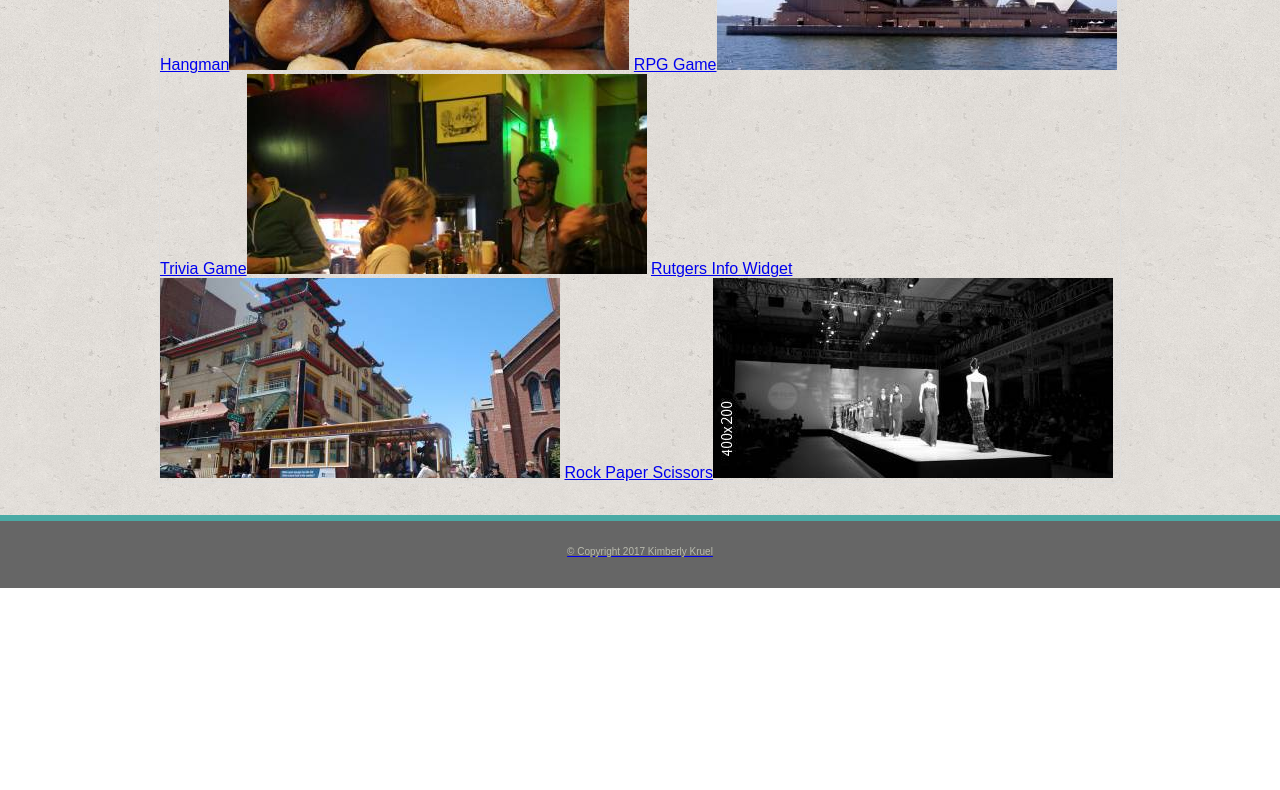
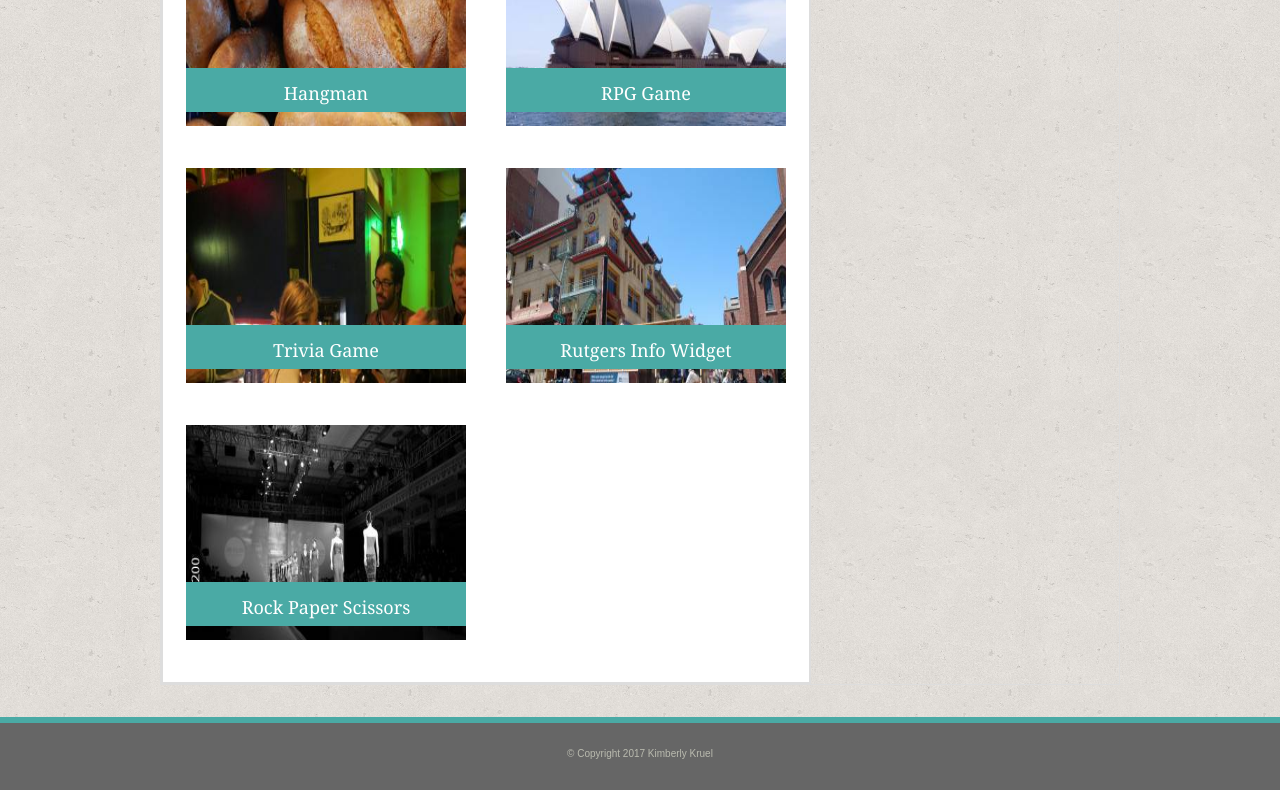
Before and after one commit to kkruel8100/Basic-Portfolio, a plain HTML site: page portfolio.html in a window 1280 px wide. Shown: the part 338-1128 px from the top of the page. Before the commit the page ends 926 px from the top, so only its background shows below. Drawn offline with Linux system fonts and the light colour scheme.

Commit message:
Completed 3 page styling with CSS

```diff
--- a/assets/css/style.css
+++ b/assets/css/style.css
@@ -5,12 +5,12 @@ body {
 	font-size: 16px;
 	margin: 0 auto;
 	background-image: url("../images/cork-wallet.png");
-
 }
 
 /*Sticky footer*/
 
 .wrapper {
+	position: relative;
 	min-height: 100%
 	margin-bottom: -90px;
 	margin: 0px;
@@ -76,18 +76,15 @@ h1 {
 }
 
 main {
-	width: 960px;
+	width: 958px;
 	margin: 0 auto;
 	border: 1px #dddddd solid;
 	position: relative;
-
 }
 
 main h1, main h2 {
 	background-color: #ffffff;
 	color: #4aaaa5;
-
-
 }
 
 main p {
@@ -105,10 +102,9 @@ main h2 {
 	margin: 0px 0px 24px 0px;
 	padding-bottom: 24px;
 	border-bottom: 1px #e1e1e1 solid;
-
 }
 
-.aboutMe, .contact {
+.aboutMe, .contact, .portfolio{
 	width: 600px;
 	margin: 39px 36px 0px 0px;
 	border: 2px #dddddd solid;
@@ -139,7 +135,6 @@ main h2 {
 .sideBarConnect a img {
 	width: 44px;
 	height: 44px;
-
 }
 
 .sideBarConnect a.middle {
@@ -161,3 +156,83 @@ footer p {
 	margin: 0;
 	margin-top: 25px;
 }
+
+/*Contact form */
+
+form input {
+	display: block;
+	width: 560px;
+	height: 28px;
+	border: 1px #e1e1e1 solid;
+	margin: 0;
+}
+
+form .formMessage {
+	height: 190px;
+	width: 560px;
+}
+
+form .button {
+	background-color: #4aaaa5;
+	width: 108px;
+	height: 37px;
+	color:  #ffffff;
+	font-size: 16px;
+	margin-top: 18px;
+	border: none;
+}
+
+/*Portfolio */
+
+.portfolio {
+	padding-bottom: 0px;
+}
+
+.picGallery {
+	position: relative;
+	overflow: hidden;
+}
+
+.portfolio .leftcol {
+	width: 280px;
+	float: left;
+}
+
+.portfolio .rightcol {
+	width: 280px;
+	float: right;
+}
+
+.picImage {
+	width: 280px;
+	height: 215px;
+	float: left;
+	margin-bottom: 42px;
+}
+
+.portfolio img {
+	width: 280px;
+	height: 215px;
+	position: relative;
+}
+
+.portfolio h3 {
+	background-color: #4aaaa5;
+	color: #ffffff;
+	font-family: 'Georgia', Times, Times New Roman, serif;
+	font-size: 18px;
+	font-weight: normal;
+	text-align: center;
+	padding-top: 13px;
+	width: 100%;
+	height: 31px;
+	position: relative;
+	text-decoration: none;
+	bottom: 62px;
+	margin: 0px;
+}
+
+.portfolio h3 a {
+	color: #ffffff;
+	text-decoration: none;
+}
--- a/portfolio.html
+++ b/portfolio.html
@@ -5,38 +5,71 @@
 	<title>Kimberly Kruel Portfolio</title>
 </head>
 <body>
+	<div class="wrapper">
+		<header>
 
-	<header>
+			<div class="hdftwidth">
 				<h1>Kimberly Kruel</h1>
 				<div class="navigationBar">
 					<ul>
 						<li>About</li>
-				<li>Portfolio</li>
+						<li class="navMiddle">Portfolio</li>
 						<li>Contact</li>
 					</ul>
 				</div>
-
+			</div>
 		</header>
 
 	<main>
 
+		<div class="portfolio">
 			<h1>Portfolio</h1>
-		<a href="#" alt="Hangman">Hangman<img src="assets/images/PH_bread.jpg"></a>
-		<a href="#" alt="RPG Game">RPG Game<img src="assets/images/PH_building.jpg"></a>
-		<a href="#" alt="Trivia Game">Trivia Game<img src="assets/images/PH_pub.jpg"></a>
-		<a href="#" alt="Rutgers Info Widget">Rutgers Info Widget<img src="assets/images/PH_streetcar.jpg"></a>
-		<a href="#" alt="Rock Paper Scissors">Rock Paper Scissors<img src="assets/images/PH_runway.jpg"></a>
+			<div class="picGallery">
+				<div class="leftcol">
+					<div class="picImage">
+						<a href="#" alt="Hangman"><img src="assets/images/PH_bread.jpg"></a>
+						<h3><a href="#" alt="Hangman">Hangman</a></h3>
+					</div>
+
+					<div class="picImage">
+						<a href="#" alt="Trivia Game"><img src="assets/images/PH_pub.jpg"></a>
+						<h3><a href="#" alt="Trivia Game">Trivia Game</a></h3>
+					</div>
+
+					<div class="picImage">
+						<a href="#" alt="Rock Paper Scissors"><img src="assets/images/PH_runway.jpg"></a>
+						<h3><a href="#" alt="Rock Paper Scissors">Rock Paper Scissors</a></h3>
+					</div>
+				</div>
+				<div class="rightcol">
+					<div class="picImage">
+						<a href="#" alt="RPG Game"><img src="assets/images/PH_building.jpg"></a>
+						<h3><a href="#" alt="RPG Game">RPG Game</a></h3>
+					</div>
+					<div class="picImage">
+						<a href="#" alt="Rutgers Info Widget"><img src="assets/images/PH_streetcar.jpg"></a>
+						<h3><a href="#" alt="Rutgers Info Widget">Rutgers Info Widget</a></h3>
+					</div>
+
+				</div>
+			</div>
+		</div>
+
 		<div class="sideBarConnect">
 			<h2>Connect with Me</h2>
-			<a href="https://github.com/kkruel8100" alt="GitHub" target="_blank"><img src="assets/images/Icon_GitHub.png"</a>
-			<a href="linkedin.com/in/kimberly-kruel-cpa-402671140" alt="LinkedIn" target="_blank"><img src="assets/images/Icon_LinkedIn.png"</a>
-			<a href="https://stackoverflow.com/users/8157954/kimberly-kruel" alt="StackOverflow" target="_blank"><img src="assets/images/Icon_StackOverflow.png"</a>
+			<a href="https://github.com/kkruel8100" alt="GitHub" target="_blank"><img src="assets/images/Icon_GitHub.png"></a>
+			<a class="middle" href="linkedin.com/in/kimberly-kruel-cpa-402671140" alt="LinkedIn" target="_blank"><img src="assets/images/Icon_LinkedIn.png"></a>
+			<a href="https://stackoverflow.com/users/8157954/kimberly-kruel" alt="StackOverflow" target="_blank"><img src="assets/images/Icon_StackOverflow.png"></a>
 		</div>
 
 	</main>
 
+	</div>
+
 	<footer>
+		<div class="hdftwidth">
 			<p>&copy; Copyright 2017 Kimberly Kruel</p>
+		</div>
 	</footer>
 
 </body>
```
Also changed, not shown: contact.html (+4 -3 lines). Lines whose indentation alone changed are shown as unchanged.
